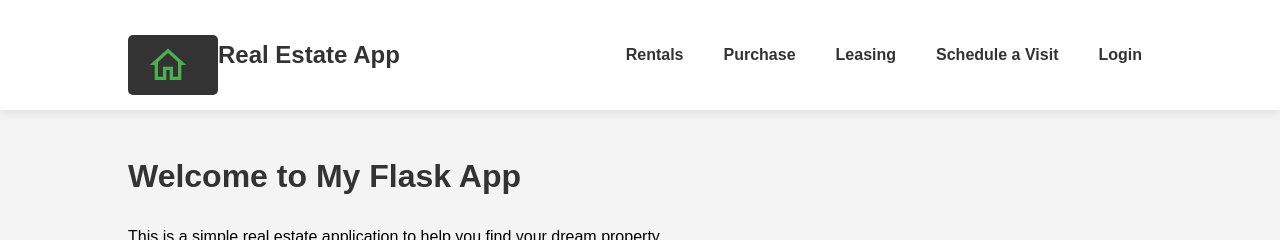
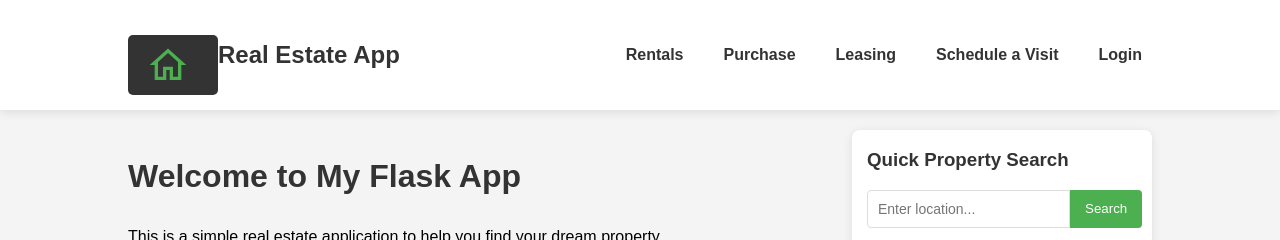
Before and after one commit to Cloesick/AiderRentallAppNew, a Flask app: page / in a window 1280 px wide. Shown: the top 240 px of the page. Run offline with Flask 2, Linux system fonts and the light colour scheme; some libraries are stand-ins or nearby versions.

Commit message:
refactor: Update layout with page-layout and sidebar-right structure

```diff
--- a/templates/layout.html
+++ b/templates/layout.html
@@ -45,8 +45,20 @@
         </div>
     </header>
 
-    <div class="container">
-        {% block content %}{% endblock %}
+    <div class="page-layout">
+        <div class="main-container">
+            {% block content %}{% endblock %}
+        </div>
+        <div class="sidebar-right">
+            <div class="quick-search-container">
+                <h3>Quick Property Search</h3>
+                <div class="search-form">
+                    <input type="text" id="location-search" placeholder="Enter location...">
+                    <button id="search-button" class="search-button">Search</button>
+                </div>
+                <div id="map-container" class="map-container"></div>
+            </div>
+        </div>
     </div>
 
     <!-- Footer -->
```
